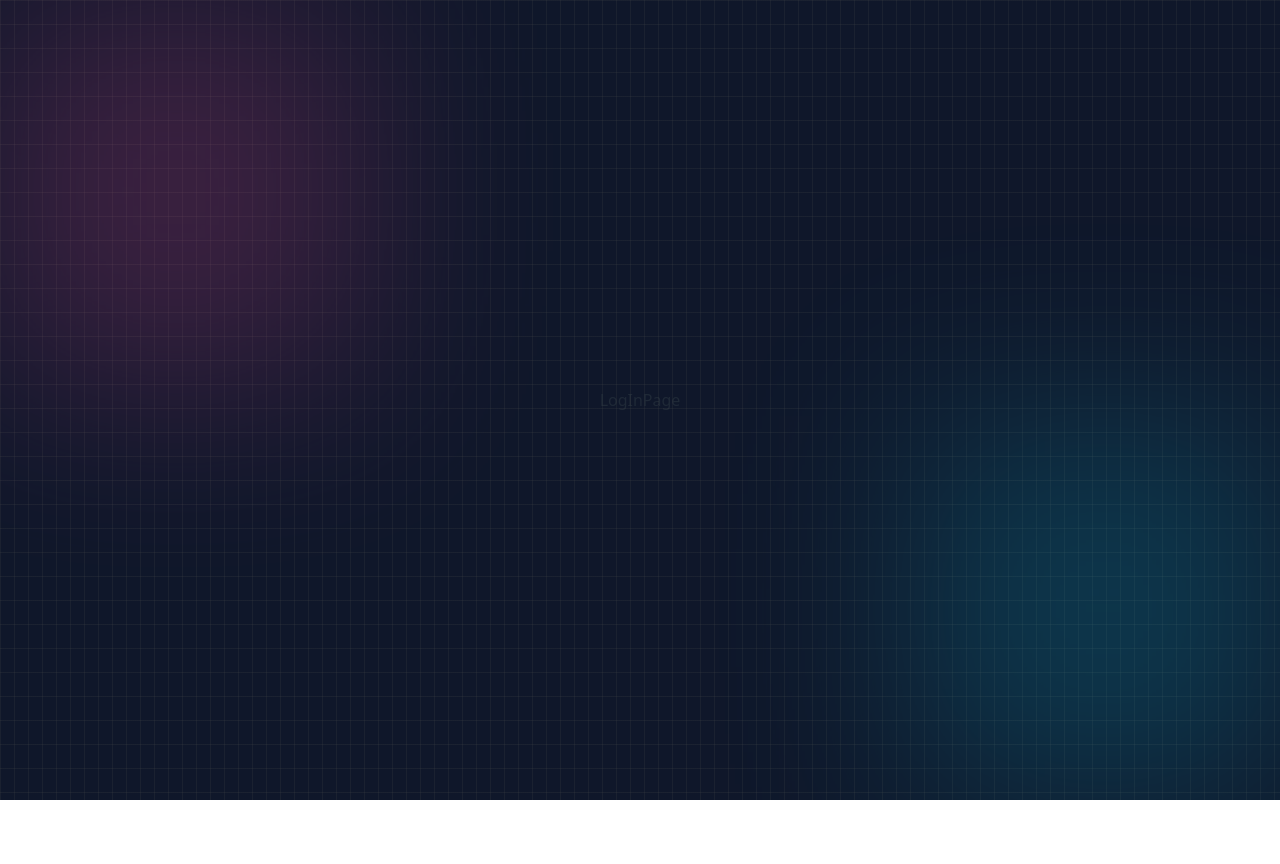
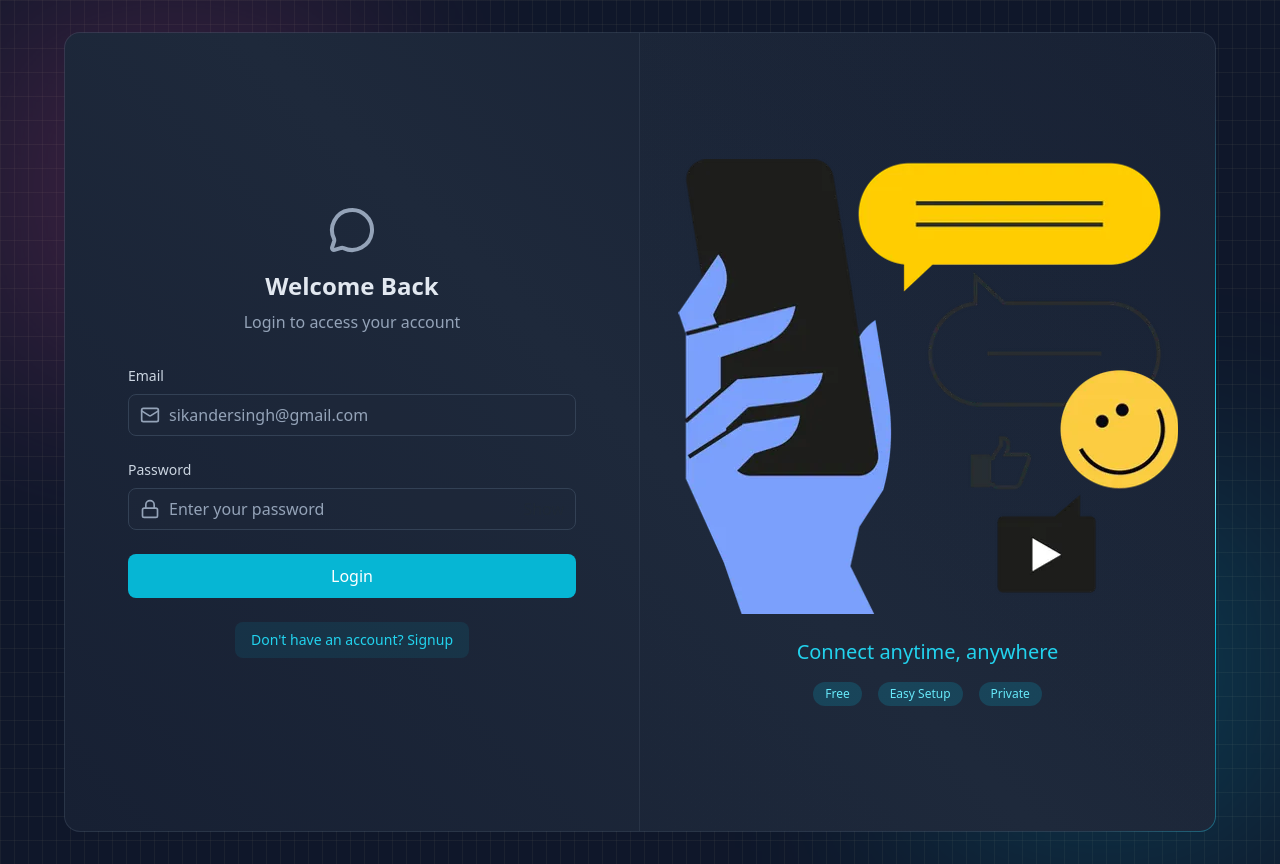
Before and after one commit to anik8C/Shinoo, a React app in the folder frontend/: page /login in a window 1280 px wide. Before the commit the page ends 800 px from the top, so only its background shows below. Built offline with nearby package versions, Linux system fonts and the light colour scheme; no server answers; the HTML template or start-up script is replaced by a standard one.

Commit message:
created login and logout(partial)

```diff
--- a/frontend/src/pages/ChatPage.jsx
+++ b/frontend/src/pages/ChatPage.jsx
@@ -1,7 +1,16 @@
-import React from "react";
+import { useAuthStore } from "../store/useAuthStore";
 
 function ChatPage() {
-  return <div>ChatPage</div>;
+  const { logout } = useAuthStore();
+
+  return (
+    <div className="z-10">
+      ChatPage
+      <button className="ml-2" onClick={logout}>
+        <strong>Logout</strong>
+      </button>
+    </div>
+  );
 }
 
 export default ChatPage;
--- a/frontend/src/pages/LoginPage.jsx
+++ b/frontend/src/pages/LoginPage.jsx
@@ -1,7 +1,145 @@
-import React from "react";
+import BorderAnimatedContainer from "../components/BorderAnimatedContainer.jsx";
+import { useAuthStore } from "../store/useAuthStore.js";
+import { useState } from "react";
+import {
+  MessageCircleIcon,
+  MailIcon,
+  LockIcon,
+  LoaderIcon,
+} from "lucide-react";
+import { Link } from "react-router";
 
 function LogInPage() {
-  return <div>LogInPage</div>;
+  const [showPassword, setShowPassword] = useState(false);
+
+  const [formData, setFormData] = useState({
+    email: "",
+    password: "",
+  });
+  const { login, isLoggingIn } = useAuthStore();
+
+  const handleSubmit = async (e) => {
+    e.preventDefault();
+    await login(formData);
+  };
+
+  return (
+    <div className="w-full flex items-center justify-center p-4 bg-slate-900">
+      <div className="relative w-full max-w-6xl md:h-[800px] h-[650px]">
+        <BorderAnimatedContainer>
+          <div className="w-full flex flex-col md:flex-row">
+            {/* FORM CLOUMN - LEFT SIDE */}
+            <div className="md:w-1/2 p-8 flex items-center justify-center md:border-r border-slate-600/30">
+              <div className="w-full max-w-md">
+                {/* HEADING TEXT */}
+                <div className="text-center mb-8">
+                  <MessageCircleIcon className="w-12 h-12 mx-auto text-slate-400 mb-4" />
+                  <h2 className="text-2xl font-bold text-slate-200 mb-2">
+                    Welcome Back
+                  </h2>
+                  <p className="text-slate-400">
+                    Login to access your account{" "}
+                  </p>
+                </div>
+
+                {/* FORM */}
+                <form onSubmit={handleSubmit} className="space-y-6">
+                  {/* EMAIL INPUT*/}
+                  <div>
+                    <label className="auth-input-label">Email</label>
+                    <div className="relative">
+                      <MailIcon className="auth-input-icon" />
+
+                      <input
+                        type="email"
+                        value={formData.email}
+                        onChange={(e) => {
+                          setFormData({
+                            ...formData,
+                            email: e.target.value,
+                          });
+                        }}
+                        className="auth-input"
+                        placeholder="sikandersingh@gmail.com"
+                      />
+                    </div>
+                  </div>
+
+                  {/* PASSWORD INPUT*/}
+                  <div>
+                    <label className="auth-input-label">Password</label>
+                    <div className="relative">
+                      <LockIcon className="auth-input-icon" />
+
+                      <input
+                        type={showPassword ? "text" : "password"}
+                        value={formData.password}
+                        onChange={(e) => {
+                          setFormData({
+                            ...formData,
+                            password: e.target.value,
+                          });
+                        }}
+                        className="auth-input"
+                        placeholder="Enter your password"
+                      />
+                      <button
+                        type="button"
+                        onClick={() => setShowPassword(!showPassword)}
+                        className="absolute right-3 top-1/2 -translate-y-1/2"
+                      >
+                        {showPassword ? "Hide" : "Show"}
+                      </button>
+                    </div>
+                  </div>
+
+                  {/* SUBMIT BUTTON */}
+                  <button
+                    type="submit"
+                    className="auth-btn"
+                    disabled={isLoggingIn}
+                  >
+                    {isLoggingIn ? (
+                      <LoaderIcon className="w-full animate-spin h-5 text-center" />
+                    ) : (
+                      "Login"
+                    )}
+                  </button>
+                </form>
+
+                <div className="mt-6 text-center">
+                  <Link to="/signup" className="auth-link">
+                    Don't have an account? Signup
+                  </Link>
+                </div>
+              </div>
+            </div>
+            {/* FORM ILLUSTRATION - RIGHT SIDE*/}
+            <div className="hidden md:w-1/2 md:flex items-center justify-center p-6 bg-gradient-to-bl from-slate-800/20 to-transparent">
+              <div>
+                <img
+                  src="/login.png"
+                  alt="shinoos chatting with each other"
+                  className="w-full h-auto object-contain"
+                />
+                <div className="mt-6 text-center">
+                  <h3 className="text-xl font-medium text-cyan-400">
+                    Connect anytime, anywhere
+                  </h3>
+
+                  <div className="mt-4 flex justify-center gap-4">
+                    <span className="auth-badge">Free</span>
+                    <span className="auth-badge">Easy Setup</span>
+                    <span className="auth-badge">Private</span>
+                  </div>
+                </div>
+              </div>
+            </div>
+          </div>
+        </BorderAnimatedContainer>
+      </div>
+    </div>
+  );
 }
 
 export default LogInPage;
--- a/frontend/src/store/useAuthStore.js
+++ b/frontend/src/store/useAuthStore.js
@@ -6,7 +6,7 @@
     authUser: null,
     isCheckingAuth: true,
     isSigningUp: false,
-
+    isLoggingIn: false,
 
     checkAuth: async () => {
         try {
@@ -35,5 +35,35 @@
         } finally {
             set({ isSigningUp: false });
         }
+    },
+
+    login: async (data) => {
+        set({ isLoggingIn: true });
+        try {
+            const res = await axiosInstance.post("/auth/login/", data);
+            set({ authUser: res.data })
+
+            toast.success("Logged in successfully");
+        } catch (error) {
+            console.log("Error in signup: ", error);
+            toast.error(error.response.data.message);
+
+
+        } finally {
+            set({ isLoggingIn: false });
+        }
+    },
+
+    logout: async () => {
+        try {
+            axiosInstance.post("/auth/logout");
+            set({ authUser: null });
+            toast.success("Logged out successfully");
+
+        } catch (error) {
+            console.log("Error in logout: ", error);
+            toast.error(error.response.data.message);
+        }
+
     }
 }));
```
